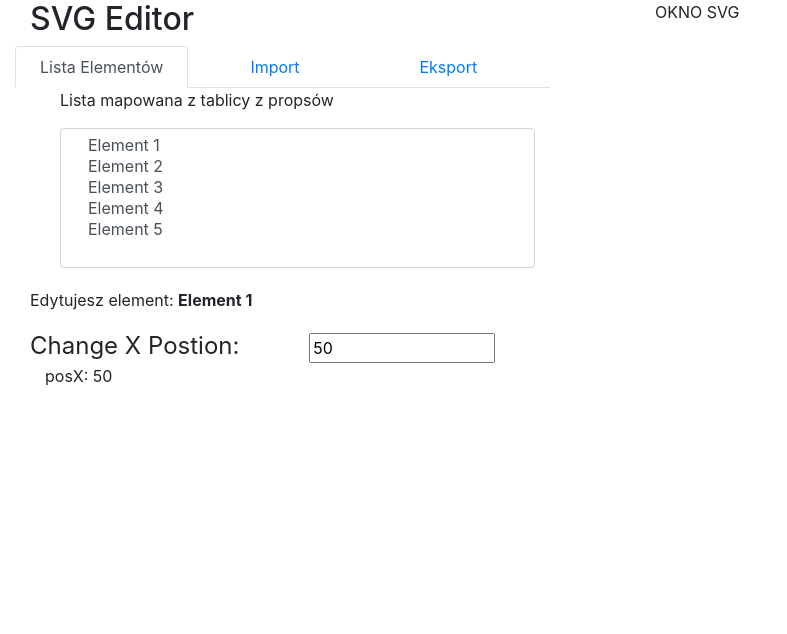
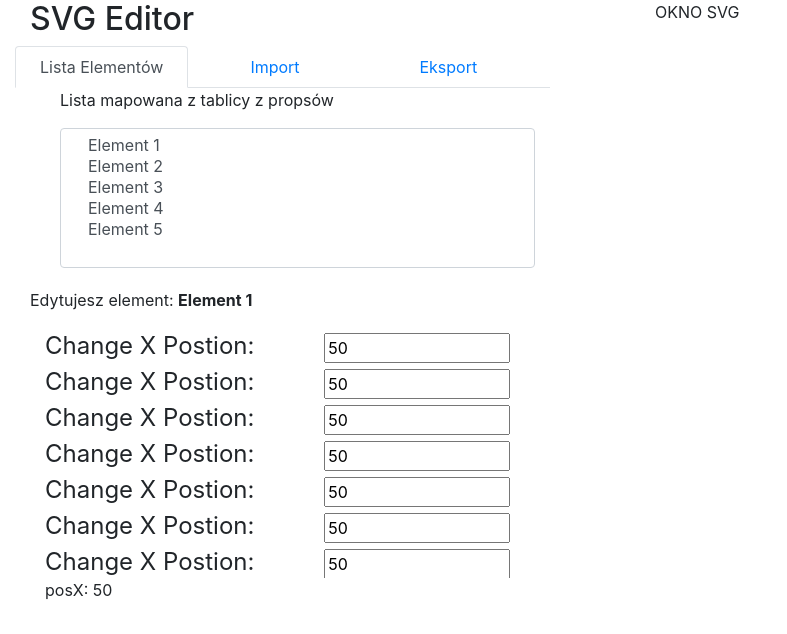
Before and after one commit to wasikm04/svg-animation-editor, a React (Create React App) app: page / in a window 1280 px wide. Shown: the top 634 px of the page, without its empty margins (0-787 px from the left). Built offline with nearby package versions, Linux system fonts and the light colour scheme; the HTML template or start-up script is replaced by a standard one.

Commit message:
Add scrolabel editing parameters list

```diff
--- a/src/EditionPanel.js
+++ b/src/EditionPanel.js
@@ -12,6 +12,11 @@ const inputStyle = {
   display: 'inline',
   width: '40%',
   marginTop: "5px",
+};
+
+const heightBox = {
+  maxHeight:'250px',
+  overflowY: 'scroll',
 };
 
 function EditingTitle(props) {
@@ -66,10 +71,74 @@ class EditionPanel extends React.Component {
                 <EditingTitle
         elemName="Element 1" />
         </div>
+        <div style={heightBox} className="container">
         <FiledInput
           valueChange={this.state.xposition}
           fieldName= 'Change X Postion: '
           onValueChange={this.handleXPositionChange} />
+          <FiledInput
+          valueChange={this.state.xposition}
+          fieldName= 'Change X Postion: '
+          onValueChange={this.handleXPositionChange} />
+          <FiledInput
+          valueChange={this.state.xposition}
+          fieldName= 'Change X Postion: '
+          onValueChange={this.handleXPositionChange} />
+          <FiledInput
+          valueChange={this.state.xposition}
+          fieldName= 'Change X Postion: '
+          onValueChange={this.handleXPositionChange} />
+          <FiledInput
+          valueChange={this.state.xposition}
+          fieldName= 'Change X Postion: '
+          onValueChange={this.handleXPositionChange} />
+          <FiledInput
+          valueChange={this.state.xposition}
+          fieldName= 'Change X Postion: '
+          onValueChange={this.handleXPositionChange} />
+          <FiledInput
+          valueChange={this.state.xposition}
+          fieldName= 'Change X Postion: '
+          onValueChange={this.handleXPositionChange} />
+          <FiledInput
+          valueChange={this.state.xposition}
+          fieldName= 'Change X Postion: '
+          onValueChange={this.handleXPositionChange} />
+          <FiledInput
+          valueChange={this.state.xposition}
+          fieldName= 'Change X Postion: '
+          onValueChange={this.handleXPositionChange} />
+          <FiledInput
+          valueChange={this.state.xposition}
+          fieldName= 'Change X Postion: '
+          onValueChange={this.handleXPositionChange} />
+          <FiledInput
+          valueChange={this.state.xposition}
+          fieldName= 'Change X Postion: '
+          onValueChange={this.handleXPositionChange} />
+          <FiledInput
+          valueChange={this.state.xposition}
+          fieldName= 'Change X Postion: '
+          onValueChange={this.handleXPositionChange} />
+          <FiledInput
+          valueChange={this.state.xposition}
+          fieldName= 'Change X Postion: '
+          onValueChange={this.handleXPositionChange} />
+          <FiledInput
+          valueChange={this.state.xposition}
+          fieldName= 'Change X Postion: '
+          onValueChange={this.handleXPositionChange} />
+          <FiledInput
+          valueChange={this.state.xposition}
+          fieldName= 'Change X Postion: '
+          onValueChange={this.handleXPositionChange} />
+          <FiledInput
+          valueChange={this.state.xposition}
+          fieldName= 'Change X Postion: '
+          onValueChange={this.handleXPositionChange} />
+
+
+          </div>
           <p>posX: {this.state.xposition}</p>
           </div>
       );
```
